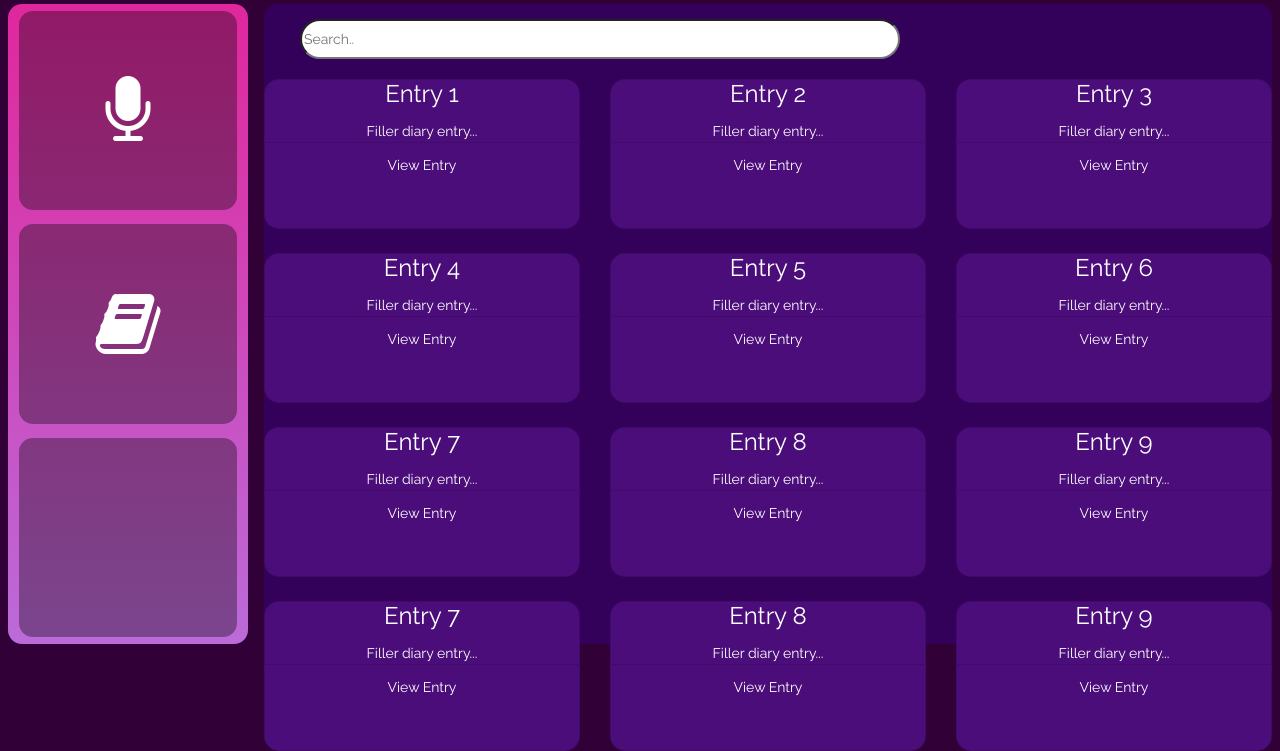
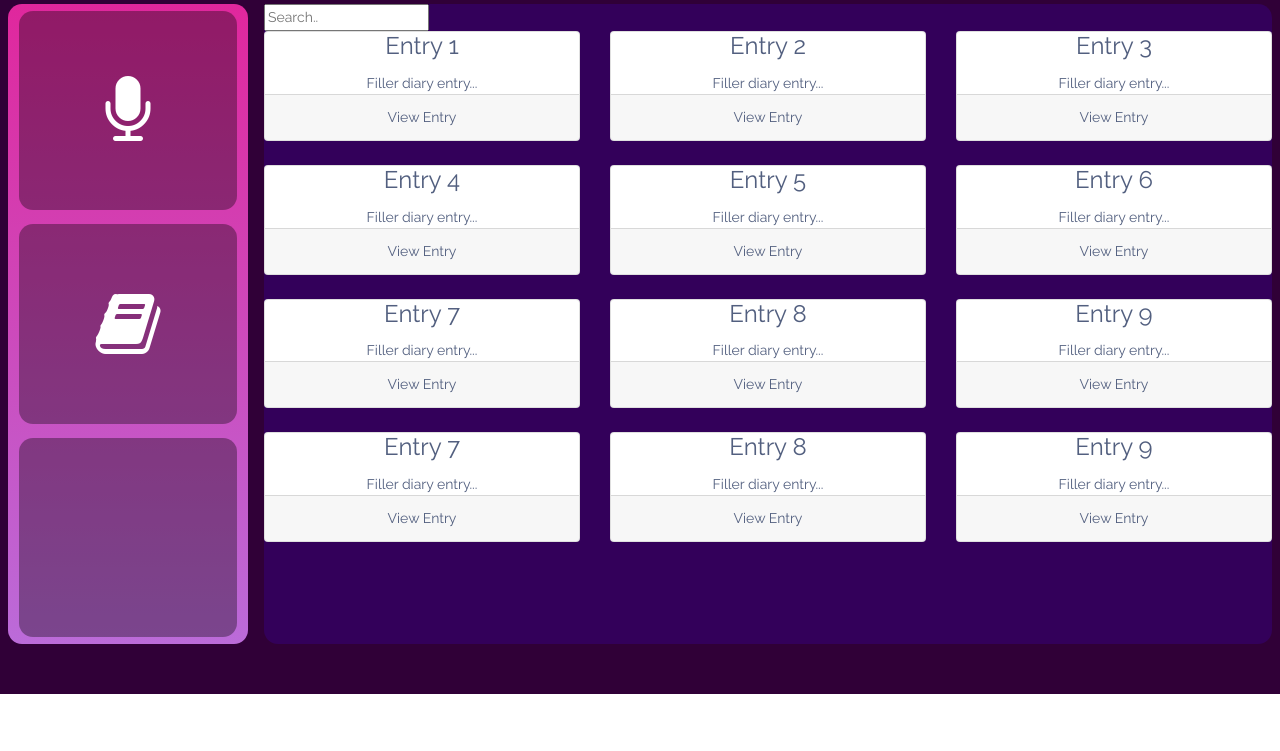
Before and after one commit to jacquelynchow/pennappsxxi, a Flask app: page /entries in a window 1280 px wide. Shown: the part 106-857 px from the top of the page. After the commit the page ends 800 px from the top, so only its background shows below. Run offline with Flask 2, Linux system fonts and the light colour scheme; some libraries are stand-ins or nearby versions.

Commit message:
updted entries

```diff
--- a/app/static/styles/styles.css
+++ b/app/static/styles/styles.css
@@ -351,34 +351,3 @@ main#recording-space {
   margin-bottom: 10rem;
   margin-left: 2rem;
 }
-
-.search {
-  position: absolute;
-  top: 125px;
-  left: 300px;
-  background-color: #4B0D7A;
-  border-radius: 50px;
-}
-
-/* Style the search box inside the navigation bar */
-.search input[type=text] {
-  width: 600px;
-  height: 40px;
-  left: 425px;
-  top: 175px;
-  background: #FFFFFF;
-  border-radius: 50px;
-}
-
-.card {
-  top: 75px;
-  background-color: #4B0D7A;
-  height: 150px;
-  width: 150px;
-  color: white;
-  border-radius: 15px;
-}
-
-.card-footer {
-  background: #4B0D7A;
-}
```
